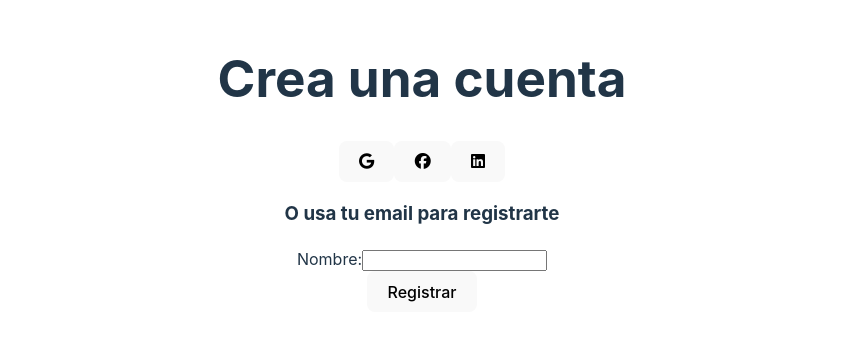
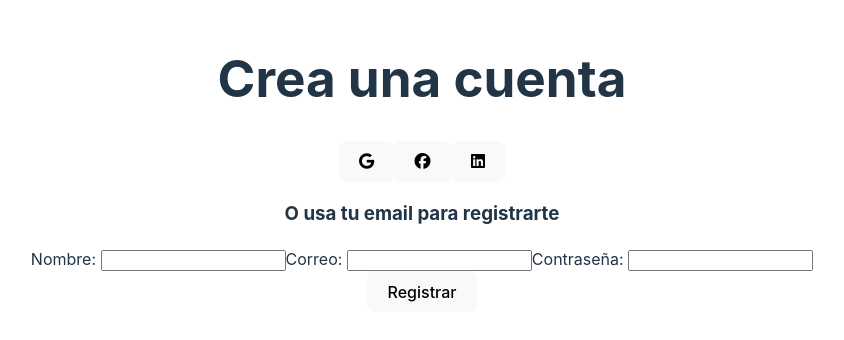
Before and after one commit to durod/componentes-y-eventos-REACT-Durian-Felipe, a React (Vite) app: page / in a window 1280 px wide. Shown: the part 236-576 px from the top of the page, without its empty margins (218-1062 px from the left). Built offline with nearby package versions, Linux system fonts and the light colour scheme.

Commit message:
se crean los inputs correo y contraseña

```diff
--- a/src/components/Formulario.jsx
+++ b/src/components/Formulario.jsx
@@ -1,18 +1,38 @@
 /* eslint-disable react/prop-types */
-import React from 'react';
+import React from "react";
 
-const Formulario = ({ onSubmit, nombre, correo, contraseña, onChange, errores }) => {
+const Formulario = ({
+  onSubmit,
+  nombre,
+  correo,
+  contraseña,
+  onChange,
+  errores,
+}) => {
   return (
     <form onSubmit={onSubmit}>
       <div>
-        <label>Nombre:</label>
+        <label>Nombre: </label>
+        <input type="text" name="nombre" value={nombre} onChange={onChange} />
+        {errores.nombre && <span className="error">{errores.nombre}</span>}
+
+
+          <label>Correo: </label>
+          <input
+            type="email"
+            name="correo"
+            value={correo}
+            onChange={onchange}
+          />
+
+
+        <label>Contraseña: </label>
         <input
-          type="text"
-          name="nombre"
-          value={nombre}
-          onChange={onChange}
+          type="password"
+          name="contraseña"
+          value={contraseña}
+          onChange={onchange}
         />
-        {errores.nombre && <span className="error">{errores.nombre}</span>}
       </div>
       {/* Resto de los campos y validaciones */}
       <button type="submit">Registrar</button>
```
